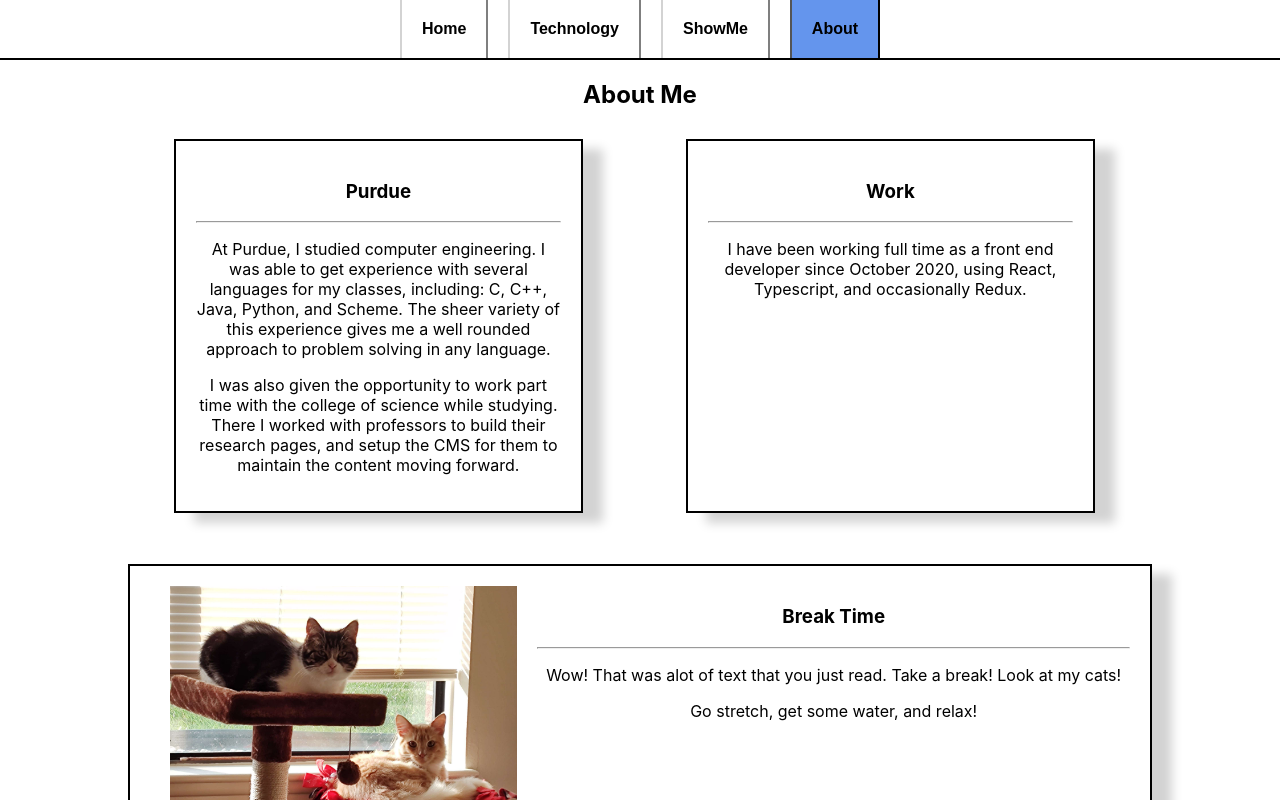
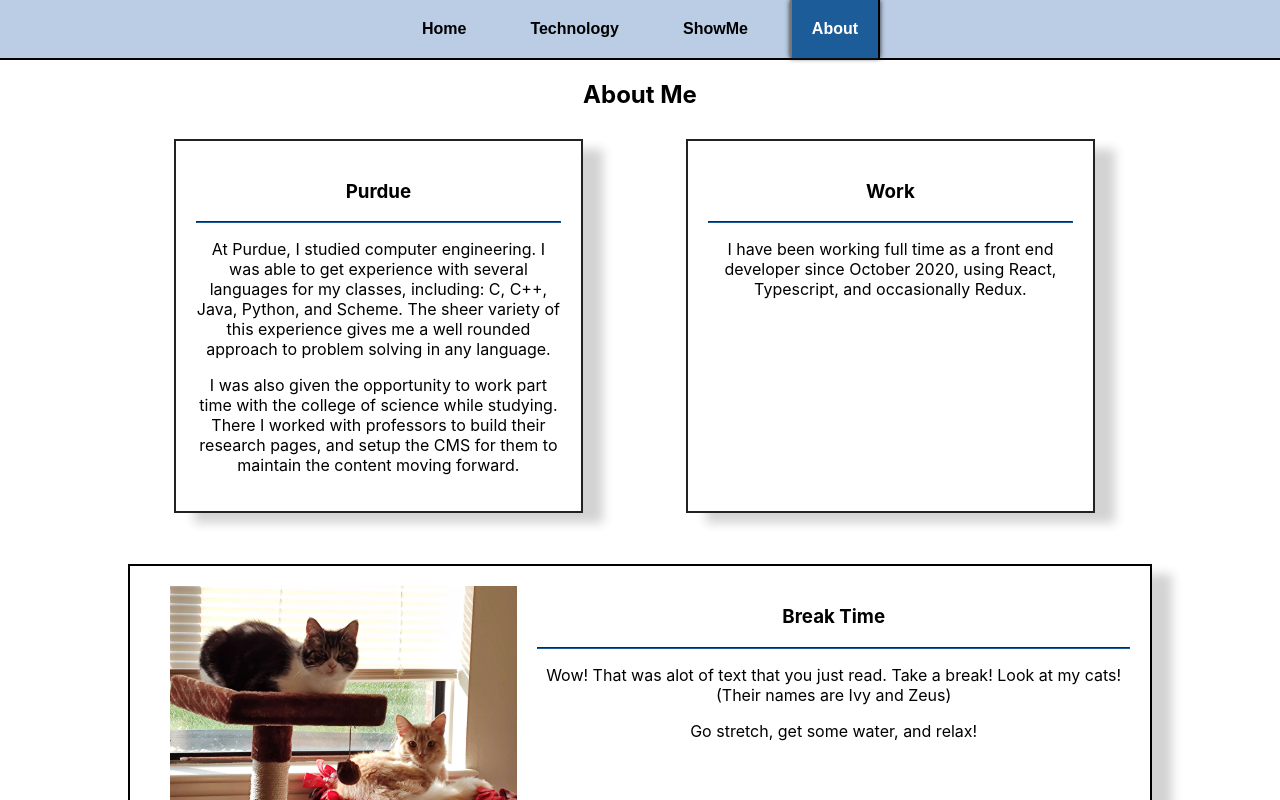
Before and after one commit to zach-hensler/homepage, a React (Create React App) app: page / in a window 1280 px wide. Both pictures are taken after a click on the element 378 px from the left and 734 px from the top of the page. Shown: the top 800 px of the page. Built offline with nearby package versions, Linux system fonts and the light colour scheme.

Commit message:
Add initial themeing

```diff
--- a/src/App.tsx
+++ b/src/App.tsx
@@ -1,13 +1,12 @@
 import React from "react";
 import "./css/App.css";
-import { Header, Footer, WorkflowRenderer } from "./components";
+import { Header, WorkflowRenderer } from "./components";
 
 const App = () => {
     return (
         <div className="App">
             <Header />
             <WorkflowRenderer />
-            <Footer />
         </div>
     );
 };
--- a/src/css/Card.css
+++ b/src/css/Card.css
@@ -31,10 +31,19 @@
 }
 
 .card-container {
-    border: solid black 2px;
+    background-color: white;
+    border: solid #222222 2px;
     padding: 20px;
     box-shadow: 20px 10px 10px lightgray;
     width: 100%;
+}
+
+.card-container:hover {
+    background-color: #BBCDE5;
+}
+
+.card-container hr {
+    border-color: #1C5D99;
 }
 
 .image-card-container {
@@ -45,6 +54,11 @@
     justify-content: space-around;
     flex-wrap: wrap;
     margin-bottom: 40px;
+}
+
+.image-card-container:hover {
+    background-color: #1C5D99;
+    color: white;
 }
 
 .card-image {
@@ -58,6 +72,10 @@
     width: 40%;
     min-width: 300px;
     flex: 3;
+}
+
+.card-body-container hr {
+    border-color: #1C5D99;
 }
 
 .card-button-container {
--- a/src/css/Header.css
+++ b/src/css/Header.css
@@ -6,7 +6,8 @@
     top: 0;
     left: 0;
     right: 0;
-    background-color: white;
+    color: #222222;
+    background-color: #BBCDE5;
 }
 
 .header-item {
@@ -15,15 +16,22 @@
     background-color: transparent;
     border-radius: 0;
     border-width: 0 2px 0 2px;
-    border-color: lightgrey;
+    border-color: transparent;
     padding: 20px;
     margin: 0 10px 0 10px;
     font-size: medium;
     font-weight: bold;
 }
 
+.header-item:hover {
+    background-color: #639FAB;
+    border-color: transparent;
+}
+
 .header-item-selected {
     font-weight: bolder;
-    background-color: cornflowerblue;
-    border-color: black;
+    background-color: #1C5D99;
+    color: white;
+    border-color: #222222;
+    box-shadow: 0 0 5px #222222;
 }
--- a/src/workflows/About.tsx
+++ b/src/workflows/About.tsx
@@ -60,7 +60,10 @@ export const About:React.FC = () => {
                     headerText="Break Time"
                     cardBody={
                         <>
-                            <p>Wow!  That was alot of text that you just read.  Take a break!  Look at my cats!</p>
+                            <p>
+                                Wow!  That was alot of text that you just read.  Take a break!
+                                Look at my cats! (Their names are Ivy and Zeus)
+                            </p>
                             <p>Go stretch, get some water, and relax!</p>
                         </>
                     }
@@ -72,8 +75,8 @@ export const About:React.FC = () => {
                             cardBody={
                                 <>
                                     <p>
-                                        For fun, I like to play games.  Videogame wise, I like to play on my switch and PC
-                                        But I also love playing board/card games with friends and family!
+                                        For fun, I play alot games.  Videogame wise, I like to play on my switch and PC.
+                                        And I also love playing board/card games with friends and family!
                                     </p>
                                     <p>
                                         I also enjoy cooking (although I still have alot to learn), and going to the gym.
```
